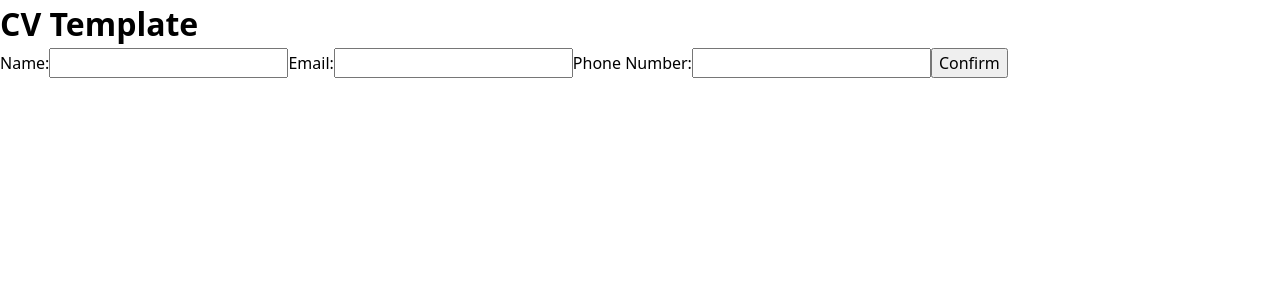
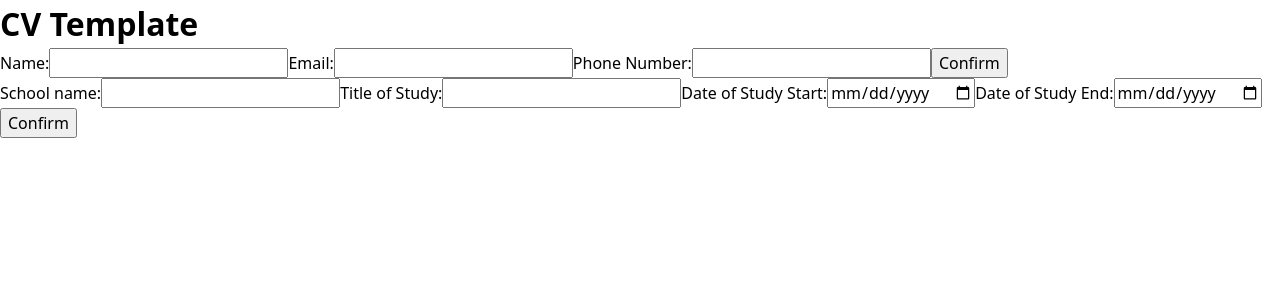
Before and after one commit to MarcusW9/cv-application, a React (Vite) app: page / in a window 1280 px wide. Shown: the top 300 px of the page. Built offline with nearby package versions, Linux system fonts and the light colour scheme.

Commit message:
Add EducationInfo section with edit/display toggle

```diff
--- a/src/App.jsx
+++ b/src/App.jsx
@@ -1,10 +1,12 @@
 import GeneralInfo from './components/GeneralInfo'
+import EducationInfo from './components/EducationInfo'
 
 function App() {
   return (
     <main>
       <h1>CV Template</h1>
       <GeneralInfo />
+      <EducationInfo />
     </main>
   )
 }
--- /dev/null
+++ b/src/components/EducationInfo.jsx
@@ -0,0 +1,92 @@
+import { useState } from 'react'
+
+export default function EducationInfo() {
+  const educationData = {
+    schoolName: '',
+    titleOfStudy: '',
+    dateOfStudyStart: '',
+    dateOfStudyEnd: '',
+  }
+
+  const [educationInfo, setEducationInfo] = useState(educationData)
+  const [isEditing, setIsEditing] = useState(true)
+
+  function handleChange(e) {
+    setEducationInfo({ ...educationInfo, [e.target.name]: e.target.value })
+  }
+
+  function handleClick() {
+    setIsEditing(!isEditing)
+  }
+
+  if (isEditing) {
+    return (
+      <section>
+        <label>
+          School name:
+          <input
+            type="text"
+            name="schoolName"
+            value={educationInfo.schoolName}
+            onChange={handleChange}
+          />
+        </label>
+        <label>
+          Title of Study:
+          <input
+            type="text"
+            name="titleOfStudy"
+            value={educationInfo.titleOfStudy}
+            onChange={handleChange}
+          />
+        </label>
+        <label>
+          Date of Study Start:
+          <input
+            type="date"
+            name="dateOfStudyStart"
+            value={educationInfo.dateOfStudyStart}
+            onChange={handleChange}
+          />
+        </label>
+        <label>
+          Date of Study End:
+          <input
+            type="date"
+            name="dateOfStudyEnd"
+            value={educationInfo.dateOfStudyEnd}
+            onChange={handleChange}
+          />
+        </label>
+        <button type="button" onClick={handleClick}>
+          Confirm
+        </button>
+      </section>
+    )
+  }
+  return (
+    <section>
+      <dl>
+        <div>
+          <dt>School Name:</dt>
+          <dd>{educationInfo.schoolName}</dd>
+        </div>
+        <div>
+          <dt>Title of Study:</dt>
+          <dd>{educationInfo.titleOfStudy}</dd>
+        </div>
+        <div>
+          <dt>Start date:</dt>
+          <dd>{educationInfo.dateOfStudyStart}</dd>
+        </div>
+        <div>
+          <dt>End date:</dt>
+          <dd>{educationInfo.dateOfStudyEnd}</dd>
+        </div>
+      </dl>
+      <button type="button" onClick={handleClick}>
+        Edit
+      </button>
+    </section>
+  )
+}
```
